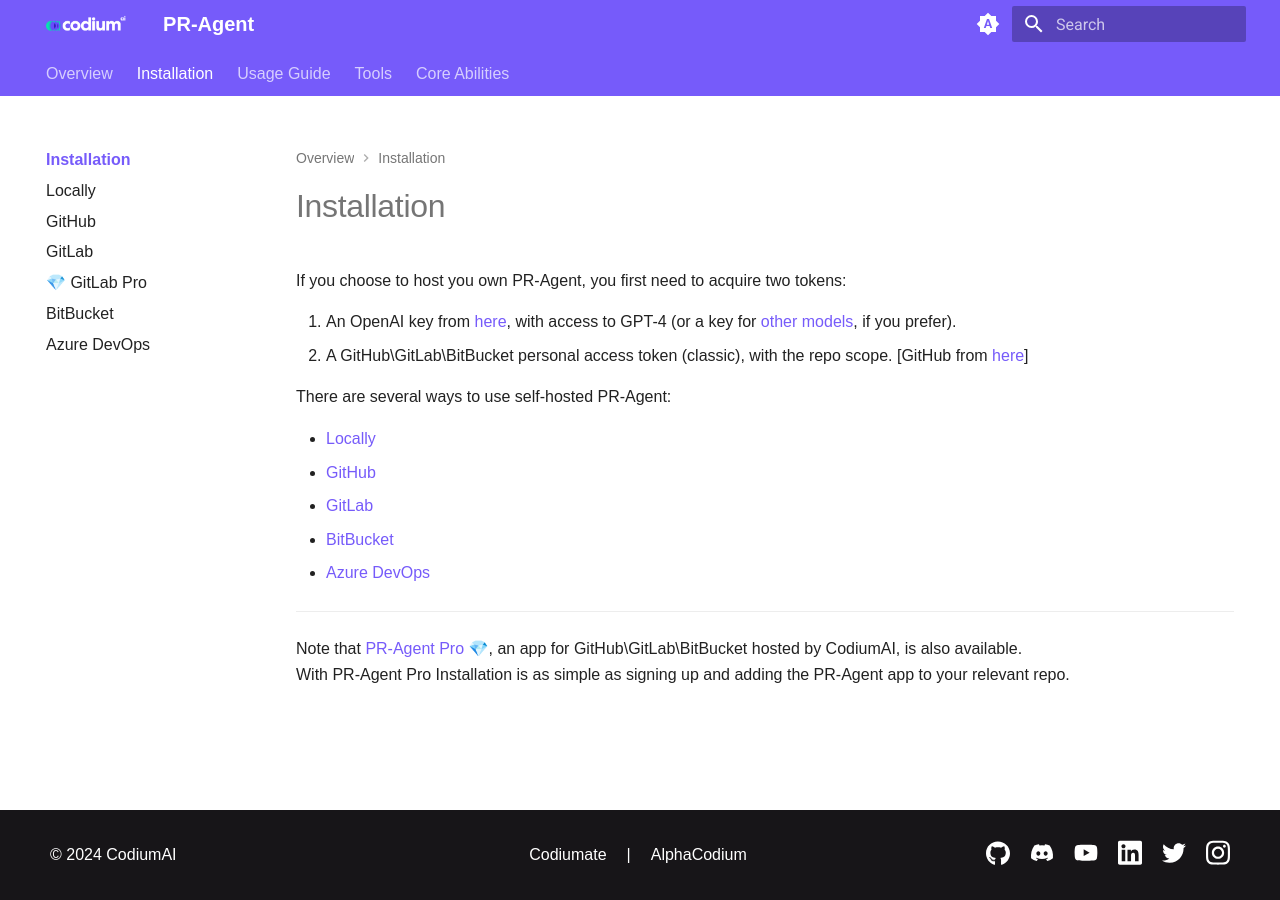
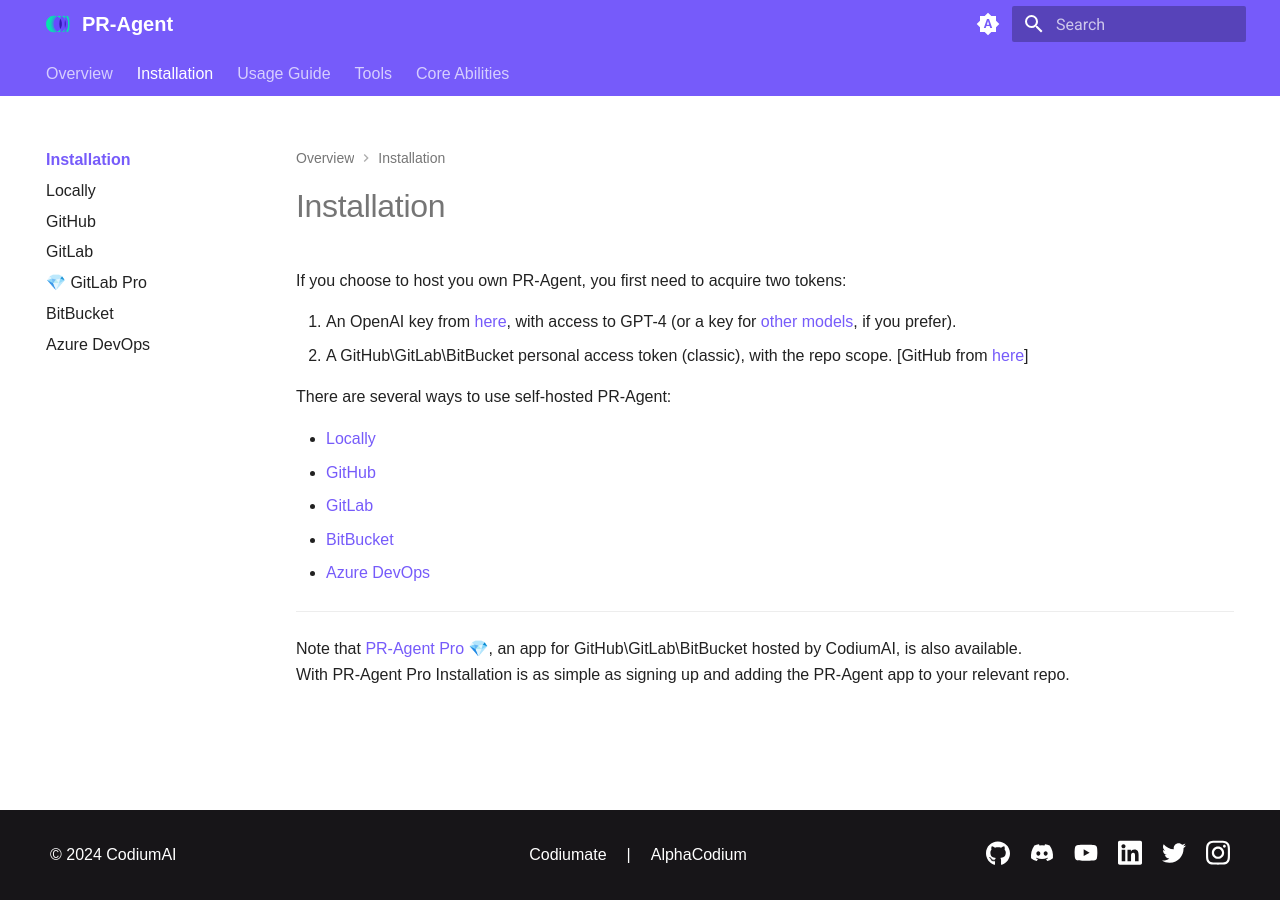
Before and after one commit to Codium-ai/pr-agent, an MkDocs documentation site: the page built from docs/docs/installation/index.md, in a window 1280 px wide. Built offline with MkDocs 1.6.1 and Material for MkDocs 9.7.7, drawn with Linux system fonts in a browser that asks for light colours.

Commit message:
ad dcorect size logo to the header and adjust title spacing

```diff
--- a/docs/docs/css/custom.css
+++ b/docs/docs/css/custom.css
@@ -5,94 +5,14 @@
     --md-accent-fg-color: #AEA1F1;
   }
 .md-nav__title, .md-nav__link  {
-    font-size: 16px; /* Adjust the font size as needed */
+    font-size: 16px;
 }
 
 .md-tabs__link  {
-    font-size: 16px; /* Adjust the font size as needed */
+    font-size: 16px;
 }
 
 .md-header__title {
-    font-size: 20px; /* Adjust the font size as needed */
+    font-size: 20px;
+    margin-left: 0px !important;
 }
-
-/*
-@media (prefers-color-scheme: light) {
-    body {
-        --md-primary-fg-color: #00ffee !important;
-        --md-primary-bg-color: #ff0000 !important;
-    }
-
-    body, .md-main, .md-content {
-        background-color: #4312f5 !important;
-    }
-}
-
-@media (prefers-color-scheme: dark) {
-    body {
-        --md-primary-fg-color: #171518 !important;
-        --md-primary-bg-color: #171518 !important;
-    }
-
-    body, .md-main, .md-content {
-        background-color: #171518 !important;
-    }
-
-    .md-header__title {
-        color: #ffffff !important;
-    }
-
-    .md-tabs .md-tabs__link {
-        color: #ffffff !important;
-    }
-
-    .md-tabs .md-tabs__link:hover,
-    .md-tabs .md-tabs__link:focus {
-        color: #ffffff !important;
-    }
-
-    .md-header__button {
-        color: #ffffff !important;
-    }
-
-    .md-header__button svg {
-        fill: currentColor !important;
-    }
-
-    .md-header__button:hover,
-    .md-header__button:focus {
-        color: #ffffff !important;
-    }
-
-    .md-header__button:hover svg,
-    .md-header__button:focus svg {
-        fill: currentColor !important;
-    }
-
-    .md-search__icon svg {
-        fill: #ffffff !important;
-    }
-
-    .md-search__input {
-        color: #ffffff !important;
-    }
-
-    .md-nav__item--active > .md-nav__link--active,
-    .md-nav__link--active {
-        color: #AEA1F1 !important;
-    }
-
-    .md-nav--secondary .md-nav__title {
-        background: #171518;
-        box-shadow: 0 0 0.4rem 0.4rem #171518;
-    }
-
-    .md-nav--lifted>.md-nav__list>.md-nav__item--active>.md-nav__link {
-        background: #171518;
-        box-shadow: 0 0 0.4rem 0.4rem #171518;
-    }
-
-    .md-content a {
-        color: #AEA1F1 !important;
-    }
-} */
--- a/docs/mkdocs.yml
+++ b/docs/mkdocs.yml
@@ -35,7 +35,7 @@
   - Core Abilities: 'core-abilities/index.md'
 
 theme:
-  logo: assets/logo.png
+  logo: assets/logo.svg
   favicon: assets/favicon.ico
   name: material
   features:
```
Also changed, not shown: docs/docs/assets/logo.svg (added).
